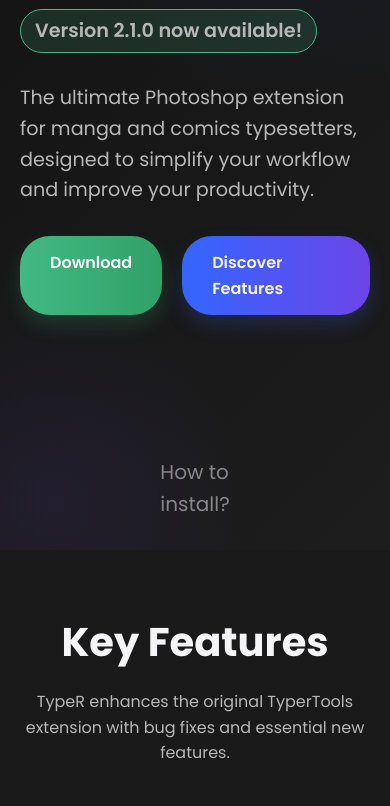
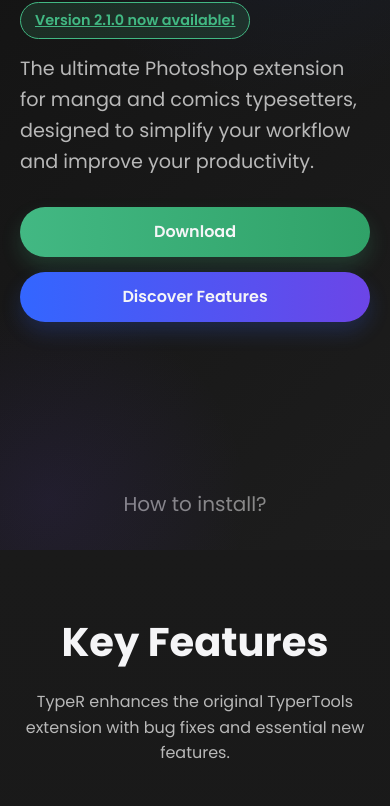
Before and after one commit to ScanR/TypeR-front, a plain HTML site: page index.html in a window 390 px wide. Shown: the part 294-1100 px from the top of the page. Drawn offline with Linux system fonts and the light colour scheme.

Commit message:
amélioration globale

```diff
--- a/index.html
+++ b/index.html
@@ -154,23 +154,21 @@
             box-shadow: 0 15px 25px rgba(51, 102, 255, 0.3);
         }
 
-        /* Installation link */
         .installation-link {
             position: absolute;
             bottom: 30px;
-            left: 43%;
-            transform: translateX(-50%);
-            color: #888;
-            text-decoration: none;
-            font-size: 0.9rem;
+            left: 0;
+            width: 100%;
             display: flex;
             flex-direction: column;
             align-items: center;
+            color: #888;
+            text-decoration: none;
+            font-size: 1.25rem;
             transition: color 0.3s ease;
             cursor: pointer;
-			font-size: 1.25rem;
-			right: 43%;
         }
+
 
         .installation-link:hover {
             color: var(--light);
@@ -453,6 +451,22 @@
                 padding: 60px 0;
             }
         }
+
+        @media (max-width: 500px) {
+          .cta-container {
+            flex-direction: column;
+            gap: 15px;          /* espacement vertical entre boutons */
+            align-items: stretch;
+          }
+
+          .cta {
+            width: 100%;        /* boutons pleine largeur */
+            padding: 12px 0;    /* moins de padding horizontal */
+            font-size: 1rem;    /* texte un peu plus petit */
+            text-align: center; /* centrage du label */
+          }
+        }
+
     </style>
   <script src="i18n.js" defer></script>
 </head>
@@ -462,7 +476,9 @@
       <div class="hero">
         <div class="hero-content">
           <h1 class="fade-in" data-i18n="hero.title"></h1>
-          <p class="version-badge fade-in" data-i18n="hero.versionNotice"></p>
+          <a href="https://github.com/ScanR/TypeR/releases" target="_blank"
+          class="version-badge fade-in"
+          data-i18n="hero.versionNotice"></a>
           <p class="fade-in" data-i18n="hero.subtitle"></p>
           <div class="cta-container fade-in">
             <a href="https://github.com/ScanR/TypeR/releases/latest/download/TypeR.zip"
```
